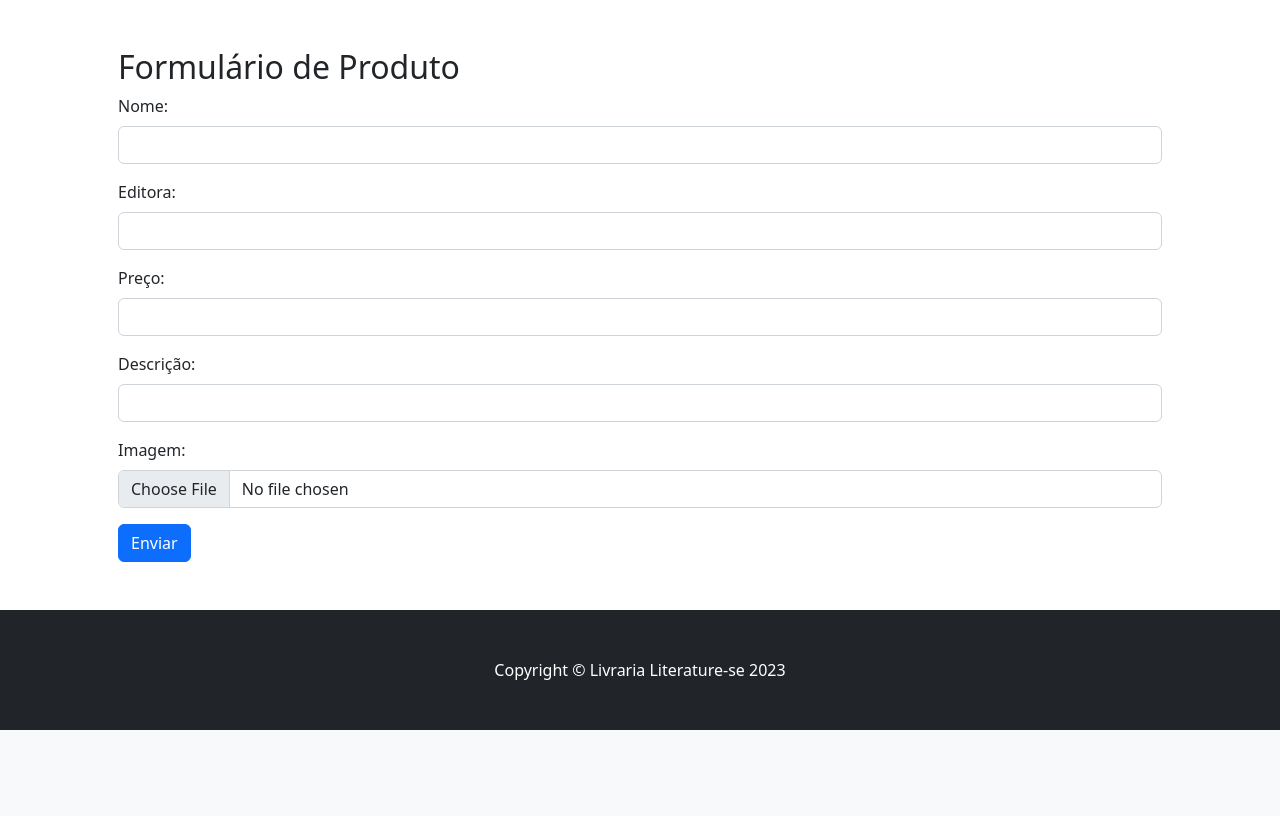
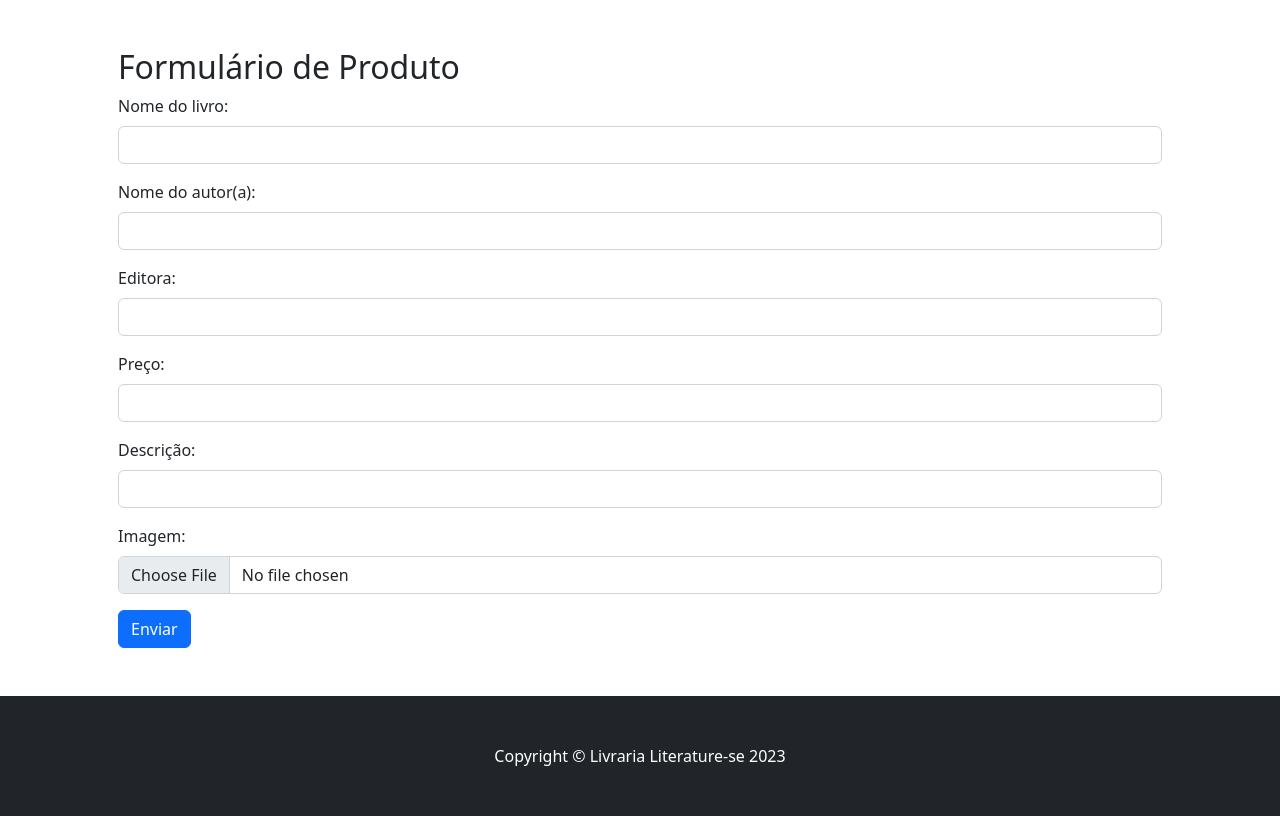
Before and after one commit to rirari/Shop, a Django app: page /produto/ in a window 1280 px wide. Shown: the part 93-909 px from the top of the page. Before the commit the page ends 823 px from the top, so only its background shows below. Run offline with Django 4.2, Linux system fonts and the light colour scheme; some libraries are stand-ins or nearby versions.

Commit message:
atualizando6

```diff
--- a/loja/admin.py
+++ b/loja/admin.py
@@ -5,4 +5,4 @@ from .models import Produto
 
 @admin.register(Produto)
 class ProdutoAdmin(admin.ModelAdmin):
-    list_display = ('nome','marca','preco','descricao','imagem')
+    list_display = ('nome', 'nome_autor', 'marca','preco','descricao','imagem')
--- a/loja/forms.py
+++ b/loja/forms.py
@@ -9,6 +9,7 @@
         fields = '__all__'
         widgets = {
             'nome' : forms.TextInput(attrs={'class': 'form-control' }),
+            'nome_autor' : forms.TextInput(attrs={'class': 'form-control' }),
             'marca' : forms.TextInput(attrs={'class': 'form-control' }),
             'preco' : forms.NumberInput(attrs={'class': 'form-control' }),
             'descricao': forms.TextInput(attrs={'class': 'form-control' }),
--- a/loja/models.py
+++ b/loja/models.py
@@ -4,7 +4,8 @@ from django.db import models
 
 
 class Produto(models.Model):
-    nome = models.CharField(max_length=200)
+    nome = models.CharField(max_length=200, verbose_name='Nome do livro')
+    nome_autor = models.CharField(max_length=200, verbose_name='Nome do autor(a)')
     marca = models.CharField(max_length=150, verbose_name='Editora')
     preco = models.FloatField(verbose_name='Preço')
     descricao = models.TextField(verbose_name='Descrição')
--- a/loja/templates/loja/detalhe.html
+++ b/loja/templates/loja/detalhe.html
@@ -10,10 +10,13 @@
             <div class="col-md-6">
                 <div class="small mb-1">Editora {{ produto.marca }}</div>
                 <h1 class="display-5 fw-bolder">{{ produto.nome }}</h1>
-                <div class="fs-5 mb-5">
+                <div class="fs-5 mt-2 mb-5">
                     <!-- <span class="text-decoration-line-through">$45.00</span> -->
                     <span>$ {{ produto.preco }}</span>
                 </div>
+
+                <div class="mt-1 mb-3">Escrito por {{ produto.nome_autor }}</div
+
                 <p class="lead">{{ produto.descricao }}</p>
                 <div class="d-flex">
                     <input class="form-control text-center me-3" id="inputQuantity" type="num" value="1"
--- a/loja/templates/loja/index.html
+++ b/loja/templates/loja/index.html
@@ -36,7 +36,7 @@
 
 <section class="py-5">
     <div class="container px-4 px-lg-5 mt-3">
-        <div class="row gx-4 gx-lg-5 row-cols-2 row-cols-md-3 row-cols-xl-4 justify-content-center">
+        <div class="row gx-4 gx-lg-5 row-cols-2 row-cols-md-3 row-cols-xl-4 row-cols-sx-1 justify-content-center">
             {% for produto in produtos %}
             <div class="col mb-5">
                 <div class="card h-100">
```
Also changed, not shown: db.sqlite3, loja/migrations/0005_produto_nome_autor.py (added).
